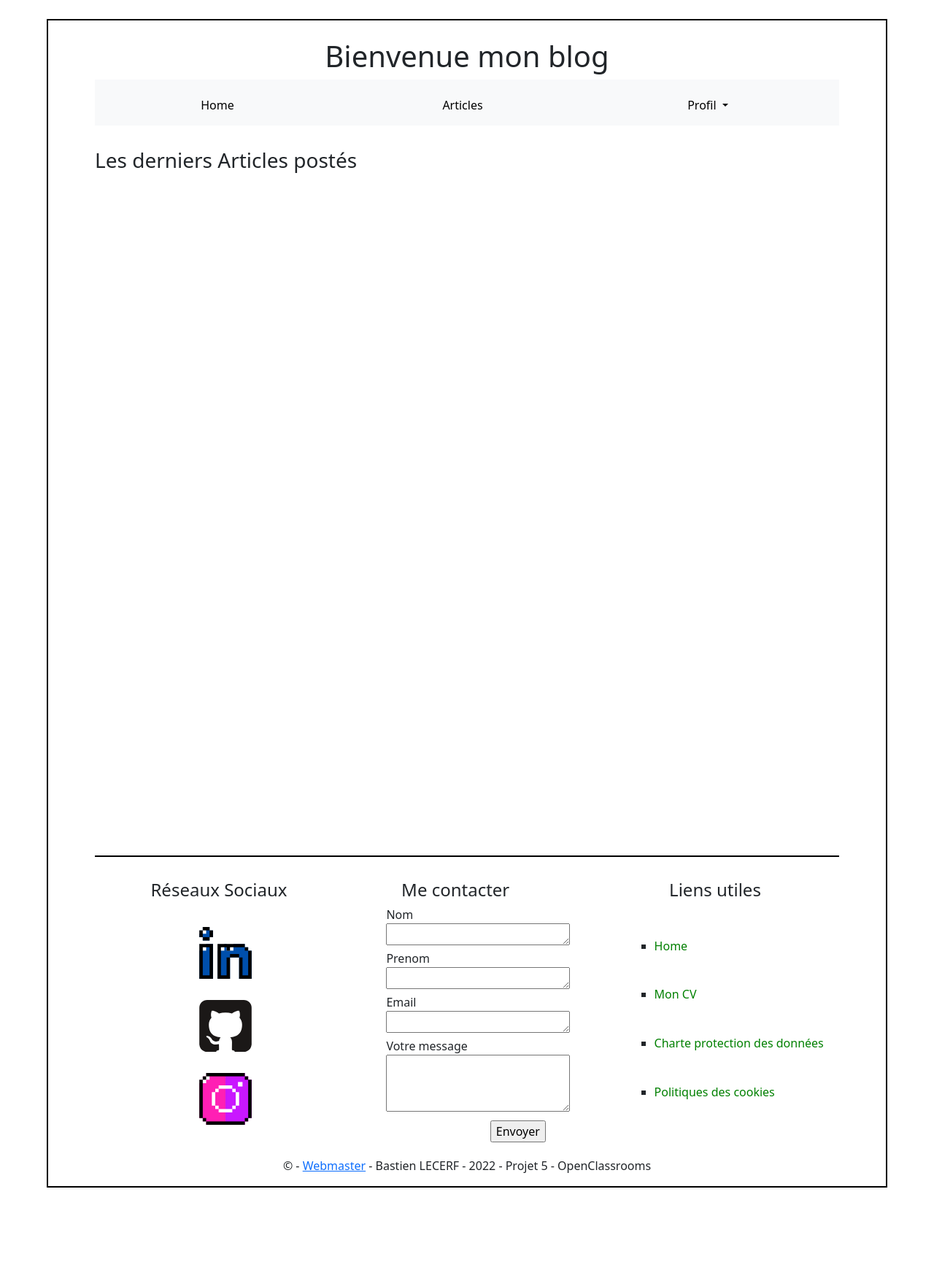
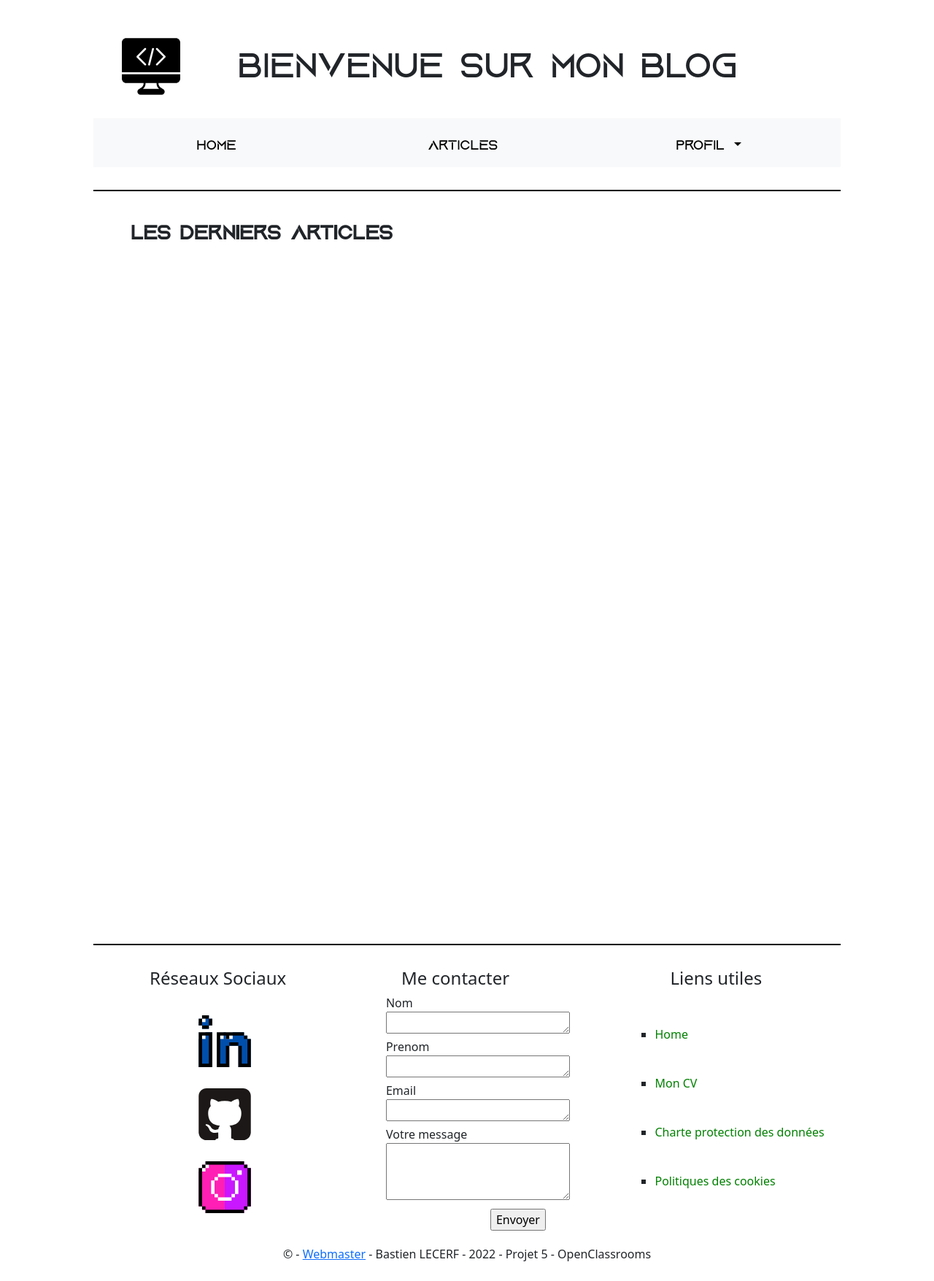
Before and after one commit to Bast-Lcrf/Projet5_OC, a PHP site: page /index.php?action=listArticles in a window 1280 px wide. Shown: the whole page at 73% size. Before the commit the page ends 1627 px from the top, so only its background shows below. Run offline with PHP 8.4, Linux system fonts and the light colour scheme; the visitor is signed in with stand-in values (Sample User, id 1); data that the repository does not hold is empty.

Commit message:
added new font and a new visual for home page and list articles

```diff
--- a/Controller/control_backend.php
+++ b/Controller/control_backend.php
@@ -27,7 +27,7 @@
             throw new Exception('id inconnu.');
         }
     }
-    header('location: index.php');
+    // header('location: index.php');
 }
 
 // inscription des utilisateurs
--- a/Public/css/style.css
+++ b/Public/css/style.css
@@ -1,3 +1,17 @@
+@font-face {
+    font-family: 'Aquire';
+    src: url('../font/Aquire-BW0ox.otf') format("opentype");
+}
+@font-face {
+    font-family: "Aquire Bold";
+    src: url('../font/AquireBold-8Ma60.otf') format("opentype");
+}
+
+html {
+    background-color: white ;
+    font-size: 100%;
+}
+
 #bloc_page {
     max-width: 90%;
     min-height: 1500px;
@@ -7,21 +21,34 @@
     margin-top: 2%;
     margin-left: 5%;
     margin-bottom: 2%;
-    border: 2px solid black;
+    background-color: white;
 }
 
-h1 {
-    text-align: center;
+/* Haut de page */
+
+.headerPage {
+    display: flex;
+    justify-content: space-around;
+    padding-bottom: 3%;
 }
 
-#content {
-    min-height: 1000px;
-    padding-top: 3%;
+.headerPage h1 {
+    padding-top: 1%;
+    margin-right: 10%;
+    font-family: "Aquire", "sans-serif";
+    font-size: 3.1rem;
 }
 
 /* section Menu Navbar */
 
+#header_basic {
+    border-bottom: 2px solid black;
+    padding-bottom: 3%;
+}
+
 .menuNavbar a {
+    font-family: "Aquire", "sans-serif";
+    font-size: 1.2em;
     color: black;
 }
 
@@ -35,6 +62,53 @@
     margin: 5%;
     padding: 5%;
 }
+
+/* Contenu */
+
+#content {
+    text-align: justify;
+    margin-left: 5%;
+    width: 90%;
+    min-height: 1000px;
+    padding-top: 1%;
+    margin-top: 3%;
+    font-family: "Aquire", "Aquire Bold", "sans-serif";
+}
+.alert-success, .alert-danger {
+    font-family: "Aquire", "AquireBold", "sans-serif";
+}
+
+/* Contenu liste articles */
+
+.list_billet {
+    max-width: 75%;
+    border-bottom: 2px solid black;
+    margin-top: 5%;
+    margin-bottom: 5%;
+    margin-left: 10%;
+    font-family: "Aquire", "sans-serif";
+    font-size: 1.2rem;
+}
+
+.list_billet h5 {
+    font-size: 1.5rem;
+    padding-bottom: 1%;
+}
+
+.list_billet a {
+    color: green;
+    text-decoration: none;
+}
+
+.list_billet a:hover {
+    color: black;
+    border-bottom: 1px solid black;
+}
+
+/* Contenu détail article */
+
+
+
 /* Section footer */
 
 #footer_basic {
--- a/View/Frontend/listArticles.php
+++ b/View/Frontend/listArticles.php
@@ -2,7 +2,7 @@
 
 <?php ob_start(); ?>
 
-<h3>Les derniers Articles postés</h3>
+<h3><strong>Les derniers Articles</strong></h3>
 
 <?php
 
@@ -10,16 +10,13 @@
 {
 ?>
     <div class="list_billet">
-        <h5>
-            <?= htmlspecialchars($data['title']) ?>
+        <h5>Titre :
+            <?= htmlspecialchars($data['title']) ?> -
             <em>le <?= $data['date_article_fr'] ?></em>
         </h5>
 
-        <p>
-            <?= nl2br(htmlspecialchars($data['header_post'])) ?>
-            <br />
-            <em><a href="index.php?action=detailArticle&amp;id=<?= $data['id_article'] ?>">En voir plus</a></em>
-        </p>
+        <p>Chapô : <?= nl2br(htmlspecialchars($data['header_post'])) ?></p>
+        <p><em><a href="index.php?action=detailArticle&amp;id=<?= $data['id_article'] ?>"><strong>- Lire L'article -</strong></a></em></p>
     </div>
 <?php
 }
--- a/View/Frontend/template/template.php
+++ b/View/Frontend/template/template.php
@@ -11,11 +11,13 @@
 	<body>
 		<div id="bloc_page">
 			<header>
-				<h1>Bienvenue mon blog</h1>
+				<div class="headerPage">
+					<img src="Public/images/svg/coding.svg" alt="logoCoding" width="80px" height="80px"></img>
+					<h1>Bienvenue sur mon Blog</h1>
+				</div>
 					<div id="header_basic">
 						<nav class="navbar navbar-expand-lg bg-light">
 							<div class="container">
-								<!--<h2 class="navbar-brand" href="#">Navbar</h2>-->
 								<div class="collapse navbar-collapse menuNavbar row" id="navbarNavDropdown">
 									<ul class="navbar-nav">
 										<li class="nav-item col-lg-4">
```
Also changed, not shown: View/Frontend/detailArticle.php (+5 -8 lines), Public/font/Aquire-BW0ox.otf (added), Public/font/AquireBold-8Ma60.otf (added), Public/font/AquireLight-YzE0o.otf (added), Public/images/svg/coding.svg (added), 3 other files.
